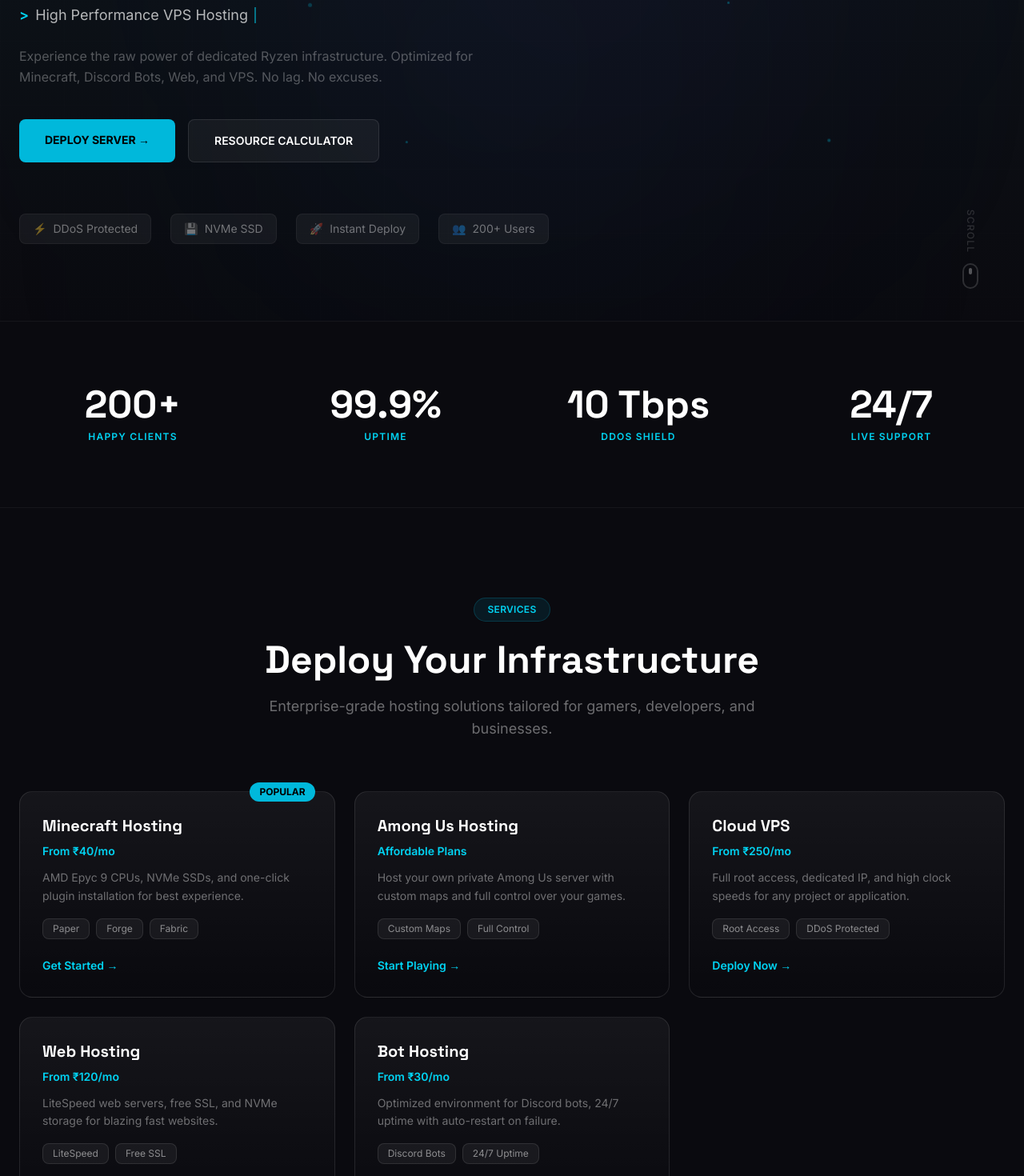
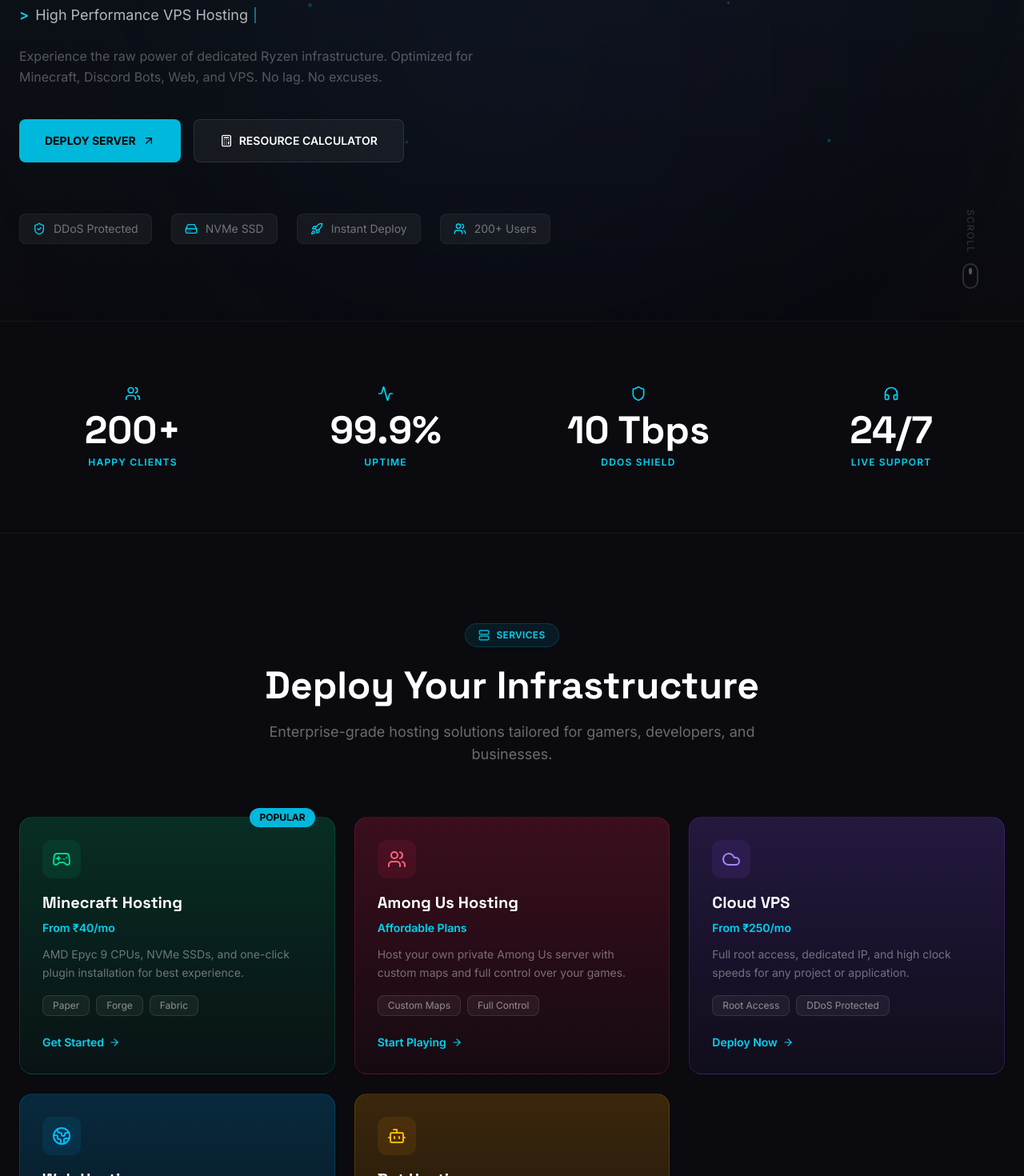
Before and after one commit to adityakashyap7047/notixcloud, a Next.js app: page / in a window 1280 px wide. Shown: the part 429-1899 px from the top of the page at 80% size. Built offline with nearby package versions, Linux system fonts and the light colour scheme.

Commit message:
replace emoji icons with proper Lucide React SVG icons throughout homepage

```diff
--- a/src/app/page.tsx
+++ b/src/app/page.tsx
@@ -3,6 +3,14 @@
 import { useState, useEffect, useRef } from "react";
 import Link from "next/link";
 import { MarketingLayout } from "@/components/layout/marketing-layout";
+import {
+  Shield, Zap, HardDrive, Users, Globe, Cpu, Headphones,
+  CreditCard, Smartphone, Landmark, Wallet, Rocket, BarChart3,
+  CheckCircle, Server, Gamepad2, Bot, Cloud, Globe2, Calculator,
+  MessageCircle, ArrowRight, ChevronDown, Activity, Clock,
+  ShieldCheck, Banknote, ArrowUpRight, CircuitBoard, Wifi,
+  Database, Lock, Gauge,
+} from "lucide-react";
 
 function useScrollAnimation() {
   useEffect(() => {
@@ -72,7 +80,6 @@
 /* ======================== HERO ======================== */
 
 function Hero() {
-
   return (
     <section className="relative min-h-screen flex items-center overflow-hidden bg-[#0a0a0f]">
       <div className="absolute inset-0 bg-gradient-to-b from-[#0a0a0f] via-[#0d1117] to-[#0a0a0f]" />
@@ -134,11 +141,11 @@
             className="flex flex-wrap gap-4 mb-16"
             style={{ animation: "fadeInUp 0.8s cubic-bezier(0.16, 1, 0.3, 1) 0.3s both" }}
           >
-            <Link href="/register" className="bg-cyan-500 hover:bg-cyan-400 text-black font-bold px-8 py-4 rounded-lg text-sm transition-all duration-300 hover:shadow-lg hover:shadow-cyan-500/25 hover:-translate-y-0.5">
-              DEPLOY SERVER →
+            <Link href="/register" className="bg-cyan-500 hover:bg-cyan-400 text-black font-bold px-8 py-4 rounded-lg text-sm transition-all duration-300 hover:shadow-lg hover:shadow-cyan-500/25 hover:-translate-y-0.5 inline-flex items-center gap-2">
+              DEPLOY SERVER <ArrowUpRight className="w-4 h-4" />
             </Link>
-            <Link href="/features" className="bg-white/5 border border-white/10 hover:border-white/20 text-white font-semibold px-8 py-4 rounded-lg text-sm transition-all duration-300 hover:-translate-y-0.5">
-              RESOURCE CALCULATOR
+            <Link href="/features" className="bg-white/5 border border-white/10 hover:border-white/20 text-white font-semibold px-8 py-4 rounded-lg text-sm transition-all duration-300 hover:-translate-y-0.5 inline-flex items-center gap-2">
+              <Calculator className="w-4 h-4" /> RESOURCE CALCULATOR
             </Link>
           </div>
 
@@ -147,13 +154,13 @@
             style={{ animation: "fadeInUp 0.8s cubic-bezier(0.16, 1, 0.3, 1) 0.4s both" }}
           >
             {[
-              { icon: "⚡", text: "DDoS Protected" },
-              { icon: "💾", text: "NVMe SSD" },
-              { icon: "🚀", text: "Instant Deploy" },
-              { icon: "👥", text: "200+ Users" },
+              { icon: <ShieldCheck className="w-4 h-4 text-cyan-400" />, text: "DDoS Protected" },
+              { icon: <HardDrive className="w-4 h-4 text-cyan-400" />, text: "NVMe SSD" },
+              { icon: <Rocket className="w-4 h-4 text-cyan-400" />, text: "Instant Deploy" },
+              { icon: <Users className="w-4 h-4 text-cyan-400" />, text: "200+ Users" },
             ].map((item) => (
-              <div key={item.text} className="flex items-center gap-2 text-sm text-white/40 bg-white/5 px-4 py-2 rounded-lg border border-white/5">
-                <span>{item.icon}</span>
+              <div key={item.text} className="flex items-center gap-2.5 text-sm text-white/40 bg-white/5 px-4 py-2 rounded-lg border border-white/5">
+                {item.icon}
                 <span>{item.text}</span>
               </div>
             ))}
@@ -175,10 +182,10 @@
 
 function Stats() {
   const stats = [
-    { value: 200, suffix: "+", label: "HAPPY CLIENTS", icon: "users" },
-    { value: 99, suffix: ".9%", label: "UPTIME", icon: "uptime" },
-    { value: 10, suffix: " Tbps", label: "DDOS SHIELD", icon: "shield" },
-    { value: 24, suffix: "/7", label: "LIVE SUPPORT", icon: "support" },
+    { value: 200, suffix: "+", label: "HAPPY CLIENTS", icon: <Users className="w-5 h-5 text-cyan-400" /> },
+    { value: 99, suffix: ".9%", label: "UPTIME", icon: <Activity className="w-5 h-5 text-cyan-400" /> },
+    { value: 10, suffix: " Tbps", label: "DDOS SHIELD", icon: <Shield className="w-5 h-5 text-cyan-400" /> },
+    { value: 24, suffix: "/7", label: "LIVE SUPPORT", icon: <Headphones className="w-5 h-5 text-cyan-400" /> },
   ];
 
   const { count: c1, ref: r1 } = useCounter(200);
@@ -194,6 +201,7 @@
         <div className="grid grid-cols-2 lg:grid-cols-4 gap-8">
           {stats.map((stat, i) => (
             <div key={stat.label} ref={refs[i]} className="text-center">
+              <div className="flex justify-center mb-3">{stat.icon}</div>
               <div className="text-4xl sm:text-5xl font-bold text-white font-[family-name:var(--font-heading)] mb-2">
                 {counts[i]}{stat.suffix}
               </div>
@@ -216,8 +224,13 @@
       description: "AMD Epyc 9 CPUs, NVMe SSDs, and one-click plugin installation for best experience.",
       tags: ["Paper", "Forge", "Fabric"],
       popular: true,
-      cta: "Get Started →",
+      cta: "Get Started",
       href: "/pricing",
+      icon: <Gamepad2 className="w-6 h-6" />,
+      color: "from-emerald-500/20 to-emerald-500/5",
+      borderColor: "border-emerald-500/20",
+      iconBg: "bg-emerald-500/10",
+      iconColor: "text-emerald-400",
     },
     {
       title: "Among Us Hosting",
@@ -225,8 +238,13 @@
       description: "Host your own private Among Us server with custom maps and full control over your games.",
       tags: ["Custom Maps", "Full Control"],
       popular: false,
-      cta: "Start Playing →",
+      cta: "Start Playing",
       href: "/pricing",
+      icon: <Users className="w-6 h-6" />,
+      color: "from-rose-500/20 to-rose-500/5",
+      borderColor: "border-rose-500/20",
+      iconBg: "bg-rose-500/10",
+      iconColor: "text-rose-400",
     },
     {
       title: "Cloud VPS",
@@ -234,8 +252,13 @@
       description: "Full root access, dedicated IP, and high clock speeds for any project or application.",
       tags: ["Root Access", "DDoS Protected"],
       popular: false,
-      cta: "Deploy Now →",
+      cta: "Deploy Now",
       href: "/pricing",
+      icon: <Cloud className="w-6 h-6" />,
+      color: "from-violet-500/20 to-violet-500/5",
+      borderColor: "border-violet-500/20",
+      iconBg: "bg-violet-500/10",
+      iconColor: "text-violet-400",
     },
     {
       title: "Web Hosting",
@@ -243,8 +266,13 @@
       description: "LiteSpeed web servers, free SSL, and NVMe storage for blazing fast websites.",
       tags: ["LiteSpeed", "Free SSL"],
       popular: false,
-      cta: "Get Started →",
+      cta: "Get Started",
       href: "/pricing",
+      icon: <Globe2 className="w-6 h-6" />,
+      color: "from-sky-500/20 to-sky-500/5",
+      borderColor: "border-sky-500/20",
+      iconBg: "bg-sky-500/10",
+      iconColor: "text-sky-400",
     },
     {
       title: "Bot Hosting",
@@ -252,8 +280,13 @@
       description: "Optimized environment for Discord bots, 24/7 uptime with auto-restart on failure.",
       tags: ["Discord Bots", "24/7 Uptime"],
       popular: false,
-      cta: "Get Started →",
+      cta: "Get Started",
       href: "/pricing",
+      icon: <Bot className="w-6 h-6" />,
+      color: "from-amber-500/20 to-amber-500/5",
+      borderColor: "border-amber-500/20",
+      iconBg: "bg-amber-500/10",
+      iconColor: "text-amber-400",
     },
   ];
 
@@ -262,6 +295,7 @@
       <div className="max-w-7xl mx-auto px-6">
         <div className="text-center mb-16 fade-up">
           <div className="inline-flex items-center gap-2 px-4 py-1.5 bg-cyan-500/10 rounded-full mb-6 border border-cyan-500/20">
+            <Server className="w-3.5 h-3.5 text-cyan-400" />
             <span className="text-xs font-semibold text-cyan-400 tracking-wide uppercase">Services</span>
           </div>
           <h2 className="text-4xl sm:text-5xl font-bold text-white font-[family-name:var(--font-heading)] mb-5">
@@ -276,13 +310,16 @@
           {services.map((service) => (
             <div
               key={service.title}
-              className="relative group rounded-2xl border border-white/10 bg-gradient-to-b from-white/5 to-transparent p-7 hover:border-cyan-500/30 transition-all duration-500 hover:shadow-lg hover:shadow-cyan-500/5"
+              className={`relative group rounded-2xl border ${service.borderColor} bg-gradient-to-b ${service.color} p-7 hover:shadow-lg hover:shadow-cyan-500/5 transition-all duration-500`}
             >
               {service.popular && (
                 <div className="absolute -top-3 right-6 px-3 py-1 bg-cyan-500 text-black text-xs font-bold rounded-full">
                   POPULAR
                 </div>
               )}
+              <div className={`w-12 h-12 ${service.iconBg} rounded-xl flex items-center justify-center mb-4 ${service.iconColor}`}>
+                {service.icon}
+              </div>
               <h3 className="text-xl font-bold text-white mb-2 font-[family-name:var(--font-heading)]">{service.title}</h3>
               <div className="text-cyan-400 font-semibold text-sm mb-3">{service.price}</div>
               <p className="text-sm text-white/40 leading-relaxed mb-4">{service.description}</p>
@@ -293,8 +330,8 @@
                   </span>
                 ))}
               </div>
-              <Link href={service.href} className="text-sm text-cyan-400 font-semibold hover:text-cyan-300 transition-colors inline-flex items-center gap-1">
-                {service.cta}
+              <Link href={service.href} className="text-sm text-cyan-400 font-semibold hover:text-cyan-300 transition-colors inline-flex items-center gap-1.5">
+                {service.cta} <ArrowRight className="w-3.5 h-3.5" />
               </Link>
             </div>
           ))}
@@ -312,19 +349,19 @@
       num: "01",
       title: "Choose Your Plan",
       description: "Browse our plans and pick one that fits your needs. Compare resources and pricing.",
-      icon: "📊",
+      icon: <BarChart3 className="w-7 h-7" />,
     },
     {
       num: "02",
       title: "Make Payment",
       description: "Pay securely via UPI, Esewa, Khalti, or other supported payment methods.",
-      icon: "💳",
+      icon: <CreditCard className="w-7 h-7" />,
     },
     {
       num: "03",
       title: "Server Deployed",
       description: "Instantly provisioned and ready to use. No manual setup required from your end.",
-      icon: "🚀",
+      icon: <Rocket className="w-7 h-7" />,
     },
   ];
 
@@ -333,6 +370,7 @@
       <div className="max-w-7xl mx-auto px-6">
         <div className="text-center mb-16 fade-up">
           <div className="inline-flex items-center gap-2 px-4 py-1.5 bg-cyan-500/10 rounded-full mb-6 border border-cyan-500/20">
+            <Zap className="w-3.5 h-3.5 text-cyan-400" />
             <span className="text-xs font-semibold text-cyan-400 tracking-wide uppercase">Process</span>
           </div>
           <h2 className="text-4xl sm:text-5xl font-bold text-white font-[family-name:var(--font-heading)] mb-5">
@@ -352,7 +390,10 @@
                 </div>
               )}
               <div className="rounded-2xl border border-white/10 bg-gradient-to-b from-white/5 to-transparent p-8 text-center group-hover:border-cyan-500/30 transition-all duration-500">
-                <div className="text-4xl mb-5">{step.icon}</div>
+                <div className="w-16 h-16 mx-auto bg-cyan-500/10 border border-cyan-500/20 rounded-2xl flex items-center justify-center text-cyan-400 mb-5">
+                  {step.icon}
+                </div>
+                <div className="text-xs text-white/20 font-bold tracking-widest mb-2">STEP {step.num}</div>
                 <h3 className="text-xl font-bold text-white mb-3 font-[family-name:var(--font-heading)]">{step.title}</h3>
                 <p className="text-sm text-white/40 leading-relaxed">{step.description}</p>
               </div>
@@ -369,24 +410,32 @@
 function WhyChoose() {
   const reasons = [
     {
-      icon: "⚡",
+      icon: <Cpu className="w-6 h-6" />,
       title: "Ryzen Power",
       description: "Latest AMD Ryzen CPUs with high single-thread performance with Lighting Fast NVMe Storage for smooth gameplay.",
+      color: "text-orange-400",
+      bg: "bg-orange-500/10",
     },
     {
-      icon: "🛡️",
+      icon: <ShieldCheck className="w-6 h-6" />,
       title: "DDoS Protected",
       description: "Enterprise-grade mitigation keeps your server online 24/7 under any attack.",
+      color: "text-emerald-400",
+      bg: "bg-emerald-500/10",
     },
     {
-      icon: "🎧",
+      icon: <Headphones className="w-6 h-6" />,
       title: "Expert Support",
       description: "Real humans, not bots. Get help via Discord tickets within minutes.",
+      color: "text-sky-400",
+      bg: "bg-sky-500/10",
     },
     {
-      icon: "💰",
+      icon: <Banknote className="w-6 h-6" />,
       title: "Affordable",
       description: "Pocket-friendly plans designed for Indian and Nepali users.",
+      color: "text-violet-400",
+      bg: "bg-violet-500/10",
     },
   ];
 
@@ -395,6 +444,7 @@
       <div className="max-w-7xl mx-auto px-6">
         <div className="text-center mb-16 fade-up">
           <div className="inline-flex items-center gap-2 px-4 py-1.5 bg-cyan-500/10 rounded-full mb-6 border border-cyan-500/20">
+            <CheckCircle className="w-3.5 h-3.5 text-cyan-400" />
             <span className="text-xs font-semibold text-cyan-400 tracking-wide uppercase">Why Us</span>
           </div>
           <h2 className="text-4xl sm:text-5xl font-bold text-white font-[family-name:var(--font-heading)] mb-5">
@@ -408,7 +458,9 @@
         <div className="grid grid-cols-1 md:grid-cols-2 lg:grid-cols-4 gap-6 stagger-children">
           {reasons.map((r) => (
             <div key={r.title} className="rounded-2xl border border-white/10 bg-gradient-to-b from-white/5 to-transparent p-7 text-center hover:border-cyan-500/30 transition-all duration-500">
-              <div className="text-3xl mb-4">{r.icon}</div>
+              <div className={`w-14 h-14 mx-auto ${r.bg} rounded-2xl flex items-center justify-center ${r.color} mb-4`}>
+                {r.icon}
+              </div>
               <h3 className="text-lg font-bold text-white mb-3 font-[family-name:var(--font-heading)]">{r.title}</h3>
               <p className="text-sm text-white/40 leading-relaxed">{r.description}</p>
             </div>
@@ -423,10 +475,10 @@
 
 function Infrastructure() {
   const items = [
-    { icon: "🔲", title: "AMD Ryzen", subtitle: "9 7953X" },
-    { icon: "💾", title: "NVMe SSD", subtitle: "Gen4 Drives" },
-    { icon: "🛡️", title: "DDoS Shield", subtitle: "10 Tbps" },
-    { icon: "🌐", title: "1 Gbps", subtitle: "Bandwidth" },
+    { icon: <CircuitBoard className="w-7 h-7" />, title: "AMD Ryzen", subtitle: "9 7953X", color: "text-orange-400", bg: "bg-orange-500/10" },
+    { icon: <HardDrive className="w-7 h-7" />, title: "NVMe SSD", subtitle: "Gen4 Drives", color: "text-emerald-400", bg: "bg-emerald-500/10" },
+    { icon: <Shield className="w-7 h-7" />, title: "DDoS Shield", subtitle: "10 Tbps", color: "text-sky-400", bg: "bg-sky-500/10" },
+    { icon: <Wifi className="w-7 h-7" />, title: "1 Gbps", subtitle: "Bandwidth", color: "text-violet-400", bg: "bg-violet-500/10" },
   ];
 
   return (
@@ -434,6 +486,7 @@
       <div className="max-w-7xl mx-auto px-6">
         <div className="text-center mb-12 fade-up">
           <div className="inline-flex items-center gap-2 px-4 py-1.5 bg-cyan-500/10 rounded-full mb-6 border border-cyan-500/20">
+            <Database className="w-3.5 h-3.5 text-cyan-400" />
             <span className="text-xs font-semibold text-cyan-400 tracking-wide uppercase">Infrastructure</span>
           </div>
           <h2 className="text-4xl sm:text-5xl font-bold text-white font-[family-name:var(--font-heading)]">
@@ -444,7 +497,9 @@
         <div className="grid grid-cols-2 lg:grid-cols-4 gap-6 stagger-children">
           {items.map((item) => (
             <div key={item.title} className="rounded-2xl border border-white/10 bg-gradient-to-b from-white/5 to-transparent p-8 text-center hover:border-cyan-500/30 transition-all duration-500">
-              <div className="text-3xl mb-3">{item.icon}</div>
+              <div className={`w-14 h-14 mx-auto ${item.bg} rounded-2xl flex items-center justify-center ${item.color} mb-4`}>
+                {item.icon}
+              </div>
               <h3 className="text-lg font-bold text-white font-[family-name:var(--font-heading)]">{item.title}</h3>
               <p className="text-sm text-white/40 mt-1">{item.subtitle}</p>
             </div>
@@ -479,6 +534,7 @@
       <div className="max-w-4xl mx-auto px-6">
         <div className="text-center mb-12 fade-up">
           <div className="inline-flex items-center gap-2 px-4 py-1.5 bg-cyan-500/10 rounded-full mb-6 border border-cyan-500/20">
+            <Calculator className="w-3.5 h-3.5 text-cyan-400" />
             <span className="text-xs font-semibold text-cyan-400 tracking-wide uppercase">Tool</span>
           </div>
           <h2 className="text-4xl sm:text-5xl font-bold text-white font-[family-name:var(--font-heading)] mb-5">
@@ -535,23 +591,26 @@
           <div className="text-center">
             <button
               onClick={calculate}
-              className="bg-cyan-500 hover:bg-cyan-400 text-black font-bold px-8 py-3 rounded-lg text-sm transition-all duration-300 hover:shadow-lg hover:shadow-cyan-500/25"
+              className="bg-cyan-500 hover:bg-cyan-400 text-black font-bold px-8 py-3 rounded-lg text-sm transition-all duration-300 hover:shadow-lg hover:shadow-cyan-500/25 inline-flex items-center gap-2"
             >
-              CALCULATE RESOURCES 📊
+              <BarChart3 className="w-4 h-4" /> CALCULATE RESOURCES
             </button>
           </div>
 
           {result && (
             <div className="mt-8 grid grid-cols-3 gap-4">
               <div className="p-4 bg-white/5 border border-white/10 rounded-xl text-center">
+                <Database className="w-5 h-5 text-cyan-400 mx-auto mb-2" />
                 <div className="text-2xl font-bold text-cyan-400">{result.ram}</div>
                 <div className="text-xs text-white/40 mt-1">RAM</div>
               </div>
               <div className="p-4 bg-white/5 border border-white/10 rounded-xl text-center">
+                <Cpu className="w-5 h-5 text-cyan-400 mx-auto mb-2" />
                 <div className="text-2xl font-bold text-cyan-400">{result.cpu}</div>
                 <div className="text-xs text-white/40 mt-1">CPU</div>
               </div>
               <div className="p-4 bg-white/5 border border-white/10 rounded-xl text-center">
+                <HardDrive className="w-5 h-5 text-cyan-400 mx-auto mb-2" />
                 <div className="text-2xl font-bold text-cyan-400">{result.disk}</div>
                 <div className="text-xs text-white/40 mt-1">Storage</div>
               </div>
@@ -567,13 +626,13 @@
 
 function PaymentMethods() {
   const methods = [
-    { name: "UPI", icon: "💳" },
-    { name: "PhonePe", icon: "📱" },
-    { name: "GPay", icon: "💳" },
-    { name: "Esewa", icon: "💰" },
-    { name: "Khalti", icon: "💰" },
-    { name: "FonePay", icon: "💳" },
-    { name: "Bank Transfer", icon: "🏦" },
+    { name: "UPI", icon: <Smartphone className="w-5 h-5" />, color: "text-sky-400", bg: "bg-sky-500/10" },
+    { name: "PhonePe", icon: <Smartphone className="w-5 h-5" />, color: "text-violet-400", bg: "bg-violet-500/10" },
+    { name: "GPay", icon: <CreditCard className="w-5 h-5" />, color: "text-emerald-400", bg: "bg-emerald-500/10" },
+    { name: "Esewa", icon: <Wallet className="w-5 h-5" />, color: "text-green-400", bg: "bg-green-500/10" },
+    { name: "Khalti", icon: <Wallet className="w-5 h-5" />, color: "text-purple-400", bg: "bg-purple-500/10" },
+    { name: "FonePay", icon: <CreditCard className="w-5 h-5" />, color: "text-blue-400", bg: "bg-blue-500/10" },
+    { name: "Bank Transfer", icon: <Landmark className="w-5 h-5" />, color: "text-amber-400", bg: "bg-amber-500/10" },
   ];
 
   return (
@@ -584,7 +643,9 @@
         <div className="grid grid-cols-3 sm:grid-cols-4 lg:grid-cols-7 gap-4">
           {methods.map((m) => (
             <div key={m.name} className="p-4 rounded-xl border border-white/10 bg-white/5 hover:border-cyan-500/30 transition-all duration-300">
-              <div className="text-2xl mb-2">{m.icon}</div>
+              <div className={`w-10 h-10 mx-auto ${m.bg} rounded-lg flex items-center justify-center ${m.color} mb-2`}>
+                {m.icon}
+              </div>
               <div className="text-xs text-white/50 font-medium">{m.name}</div>
             </div>
           ))}
@@ -615,6 +676,7 @@
       <div className="max-w-3xl mx-auto px-6">
         <div className="text-center mb-16 fade-up">
           <div className="inline-flex items-center gap-2 px-4 py-1.5 bg-cyan-500/10 rounded-full mb-6 border border-cyan-500/20">
+            <Lock className="w-3.5 h-3.5 text-cyan-400" />
             <span className="text-xs font-semibold text-cyan-400 tracking-wide uppercase">Help</span>
           </div>
           <h2 className="text-4xl sm:text-5xl font-bold text-white font-[family-name:var(--font-heading)] mb-5">
@@ -634,12 +696,9 @@
             >
               <div className="p-6 flex items-center justify-between">
                 <h3 className="font-semibold text-white pr-4">{faq.q}</h3>
-                <svg
-                  width="20" height="20" viewBox="0 0 24 24" fill="none" stroke="currentColor" strokeWidth="2" strokeLinecap="round" strokeLinejoin="round"
-                  className={`flex-shrink-0 transition-all duration-300 text-white/30 ${openFaq === i ? "rotate-180 text-cyan-400" : ""}`}
-                >
-                  <polyline points="6 9 12 15 18 9" />
-                </svg>
+                <ChevronDown
+                  className={`w-5 h-5 flex-shrink-0 transition-all duration-300 ${openFaq === i ? "rotate-180 text-cyan-400" : "text-white/30"}`}
+                />
               </div>
               <div className={`transition-all duration-300 ease-in-out ${openFaq === i ? "max-h-40 opacity-100" : "max-h-0 opacity-0"}`}>
                 <div className="px-6 pb-6 text-sm text-white/40 leading-relaxed">{faq.a}</div>
@@ -659,7 +718,9 @@
     <section className="py-28 bg-[#0a0a0f] relative overflow-hidden">
       <div className="absolute inset-0 bg-gradient-to-b from-cyan-500/5 via-transparent to-cyan-500/5" />
       <div className="max-w-4xl mx-auto px-6 text-center relative z-10 fade-up">
-        <div className="text-4xl mb-6">🚀</div>
+        <div className="w-16 h-16 mx-auto bg-cyan-500/10 border border-cyan-500/20 rounded-2xl flex items-center justify-center text-cyan-400 mb-6">
+          <Rocket className="w-8 h-8" />
+        </div>
         <h2 className="text-4xl sm:text-5xl font-bold text-white font-[family-name:var(--font-heading)] mb-6">
           Ready to Start?
         </h2>
@@ -667,11 +728,11 @@
           Deploy your server in seconds and join 200+ happy customers.
         </p>
         <div className="flex flex-wrap justify-center gap-4">
-          <Link href="/register" className="bg-cyan-500 hover:bg-cyan-400 text-black font-bold px-8 py-4 rounded-lg text-sm transition-all duration-300 hover:shadow-lg hover:shadow-cyan-500/25 hover:-translate-y-0.5">
-            GET STARTED NOW →
+          <Link href="/register" className="bg-cyan-500 hover:bg-cyan-400 text-black font-bold px-8 py-4 rounded-lg text-sm transition-all duration-300 hover:shadow-lg hover:shadow-cyan-500/25 hover:-translate-y-0.5 inline-flex items-center gap-2">
+            GET STARTED NOW <ArrowUpRight className="w-4 h-4" />
           </Link>
-          <Link href="/discord" className="bg-white/5 border border-white/10 hover:border-white/20 text-white font-semibold px-8 py-4 rounded-lg text-sm transition-all duration-300 hover:-translate-y-0.5 flex items-center gap-2">
-            <span className="text-lg">💬</span> JOIN DISCORD
+          <Link href="/discord" className="bg-white/5 border border-white/10 hover:border-white/20 text-white font-semibold px-8 py-4 rounded-lg text-sm transition-all duration-300 hover:-translate-y-0.5 inline-flex items-center gap-2">
+            <MessageCircle className="w-4 h-4" /> JOIN DISCORD
           </Link>
         </div>
         <p className="text-sm text-white/30 mt-6">Pay with UPI, Esewa, Khalti &amp; more. For more payment options, join Discord.</p>
```
